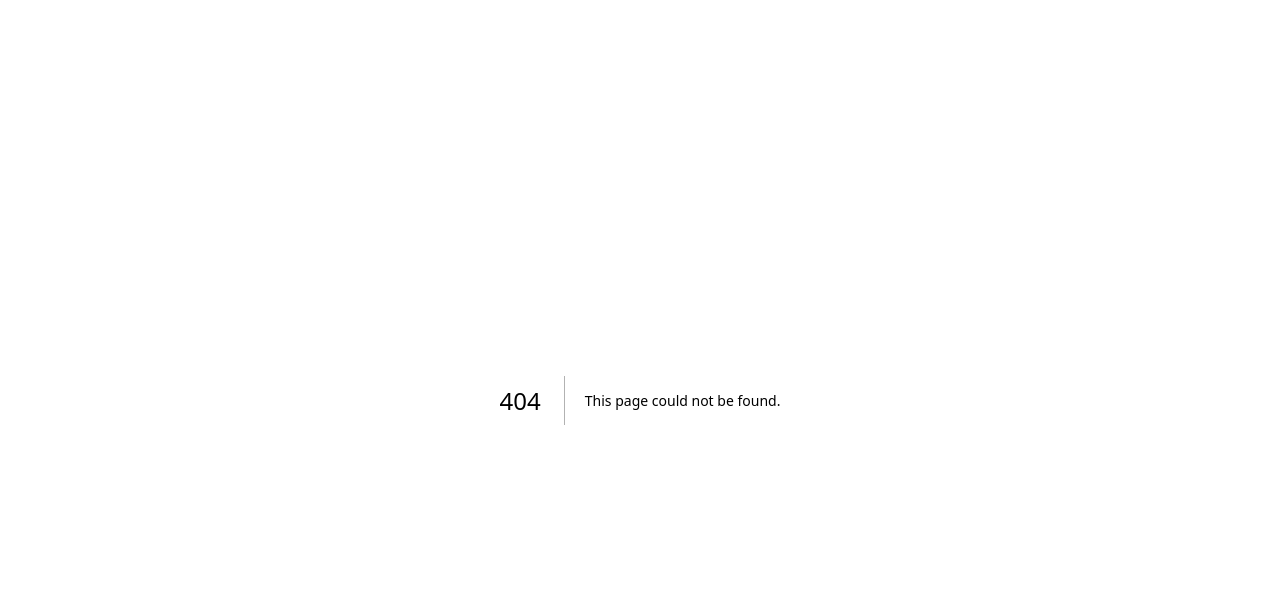
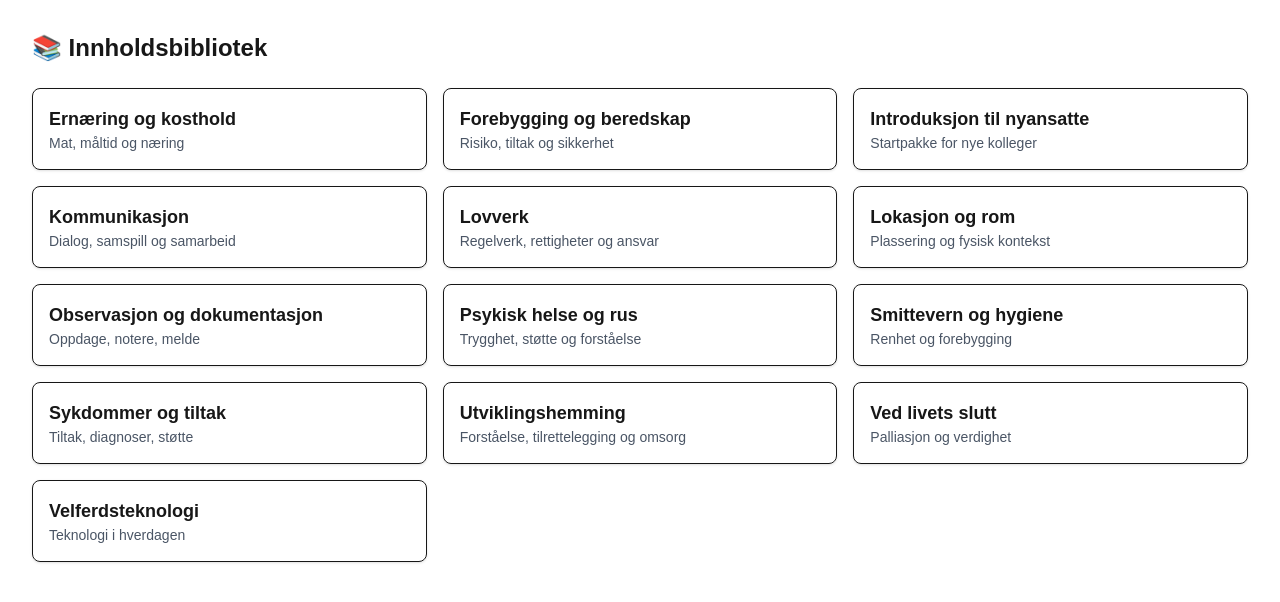
Before and after one commit to Ann-Kristin72/aino, a Next.js app in the folder frontend/: page /library in a window 1280 px wide. Before the commit this address had no page. Shown: the top 602 px of the page. Built offline with nearby package versions, Linux system fonts and the light colour scheme.

Commit message:
📚 Opprettet bibliotekside med 13 kategorier og CategoryCard-komponent

```diff
--- /dev/null
+++ b/frontend/src/app/library/page.tsx
@@ -0,0 +1,35 @@
+import CategoryCard from '@/components/CategoryCard';
+
+const categories = [
+  { title: "Ernæring og kosthold", description: "Mat, måltid og næring", href: "/library/ernaering" },
+  { title: "Forebygging og beredskap", description: "Risiko, tiltak og sikkerhet", href: "/library/beredskap" },
+  { title: "Introduksjon til nyansatte", description: "Startpakke for nye kolleger", href: "/library/intro" },
+  { title: "Kommunikasjon", description: "Dialog, samspill og samarbeid", href: "/library/kommunikasjon" },
+  { title: "Lovverk", description: "Regelverk, rettigheter og ansvar", href: "/library/lovverk" },
+  { title: "Lokasjon og rom", description: "Plassering og fysisk kontekst", href: "/library/lokasjon" },
+  { title: "Observasjon og dokumentasjon", description: "Oppdage, notere, melde", href: "/library/observasjon" },
+  { title: "Psykisk helse og rus", description: "Trygghet, støtte og forståelse", href: "/library/psykiskhelse" },
+  { title: "Smittevern og hygiene", description: "Renhet og forebygging", href: "/library/smittevern" },
+  { title: "Sykdommer og tiltak", description: "Tiltak, diagnoser, støtte", href: "/library/sykdommer" },
+  { title: "Utviklingshemming", description: "Forståelse, tilrettelegging og omsorg", href: "/library/utviklingshemming" },
+  { title: "Ved livets slutt", description: "Palliasjon og verdighet", href: "/library/livetslutt" },
+  { title: "Velferdsteknologi", description: "Teknologi i hverdagen", href: "/library/velferdsteknologi" }
+];
+
+export default function LibraryPage() {
+  return (
+    <main className="p-8">
+      <h1 className="text-2xl font-bold mb-6">📚 Innholdsbibliotek</h1>
+      <div className="grid grid-cols-1 sm:grid-cols-2 lg:grid-cols-3 gap-4">
+        {categories.map((cat) => (
+          <CategoryCard
+            key={cat.title}
+            title={cat.title}
+            description={cat.description}
+            href={cat.href}
+          />
+        ))}
+      </div>
+    </main>
+  );
+}
--- /dev/null
+++ b/frontend/src/components/CategoryCard.tsx
@@ -0,0 +1,21 @@
+'use client';
+
+import React from 'react';
+import Link from 'next/link';
+
+type Props = {
+  title: string;
+  description: string;
+  href: string;
+};
+
+export default function CategoryCard({ title, description, href }: Props) {
+  return (
+    <Link href={href}>
+      <div className="p-4 border rounded-lg shadow hover:shadow-md hover:bg-gray-50 transition">
+        <h3 className="text-lg font-semibold">{title}</h3>
+        <p className="text-sm text-gray-600">{description}</p>
+      </div>
+    </Link>
+  );
+}
```
